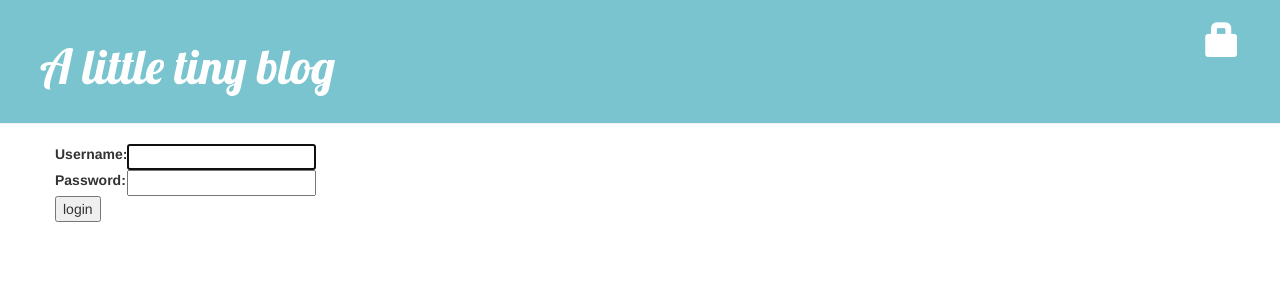
After one commit to amyhenning/django-tutorial, a Django app: page /accounts/login/ in a window 1280 px wide. The commit adds this page. Shown: the top 300 px of the page. Run offline with Django 3.2, Linux system fonts and the light colour scheme; some libraries are stand-ins or nearby versions.

Commit message:
Added login/logout and more permissions

```diff
--- a/blog/templates/blog/base.html
+++ b/blog/templates/blog/base.html
@@ -14,6 +14,9 @@
       {% if user.is_authenticated %}
         <a href="{% url 'post_new' %}" class="top-menu"><span class="glyphicon glyphicon-plus"></span></a>
         <a href="{% url 'post_draft_list' %}" class="top-menu"><span class="glyphicon glyphicon-edit"></span></a>
+        <p class="top-menu">Hello, {{ user.username }} <small>(<a href="{% url 'logout' %}">Log out</a>)</small></p>
+      {% else %}
+        <a href="{% url 'login' %}" class="top-menu"><span class="glyphicon glyphicon-lock"></span></a>
       {% endif %}
       <h1><a href="/">A little tiny blog</a></h1>
     </div>
--- /dev/null
+++ b/blog/templates/registration/login.html
@@ -0,0 +1,25 @@
+{% extends 'blog/base.html' %}
+
+{% block content %}
+  {% if form.errors %}
+    <p>Your username and password didn't match. Please try again.</p>
+  {% endif %}
+
+  <form method="post" action="{% url 'login' %}">
+  {% csrf_token %}
+    <table>
+      <tr>
+        <td>{{ form.username.label_tag }}</td>
+        <td>{{ form.username }}</td>
+      </tr>
+
+      <tr>
+        <td>{{ form.password.label_tag }}</td>
+        <td>{{ form.password }}</td>
+      </tr>
+    </table>
+
+    <input type="submit" value="login" />
+    <input type="hidden" name="next" value="{{ next }}" />
+  </form>
+{% endblock %}
--- a/blog/views.py
+++ b/blog/views.py
@@ -4,6 +4,7 @@ from .models import Post
 from django.shortcuts import render, get_object_or_404
 from .forms import PostForm
 from django.shortcuts import redirect
+from django.contrib.auth.decorators import login_required
 
 def post_list(request):
     posts = Post.objects.filter(published_date__lte=timezone.now()).order_by('published_date')
@@ -13,6 +14,7 @@ def post_detail(request, pk):
     post = get_object_or_404(Post, pk=pk)
     return render(request, 'blog/post_detail.html', {'post': post})
 
+@login_required
 def post_new(request):
     if request.method == "POST":
         form = PostForm(request.POST)
@@ -25,6 +27,7 @@ def post_new(request):
         form = PostForm()
     return render(request, 'blog/post_edit.html', {'form': form})
 
+@login_required
 def post_edit(request, pk):
     post = get_object_or_404(Post, pk=pk)
     if request.method == "POST":
@@ -38,15 +41,18 @@ def post_edit(request, pk):
         form = PostForm(instance=post)
     return render(request, 'blog/post_edit.html', {'form': form})
 
+@login_required
 def post_draft_list(request):
     posts = Post.objects.filter(published_date__isnull=True).order_by('created_date')
     return render(request, 'blog/post_draft_list.html', {'posts': posts})
 
+@login_required
 def post_publish(request, pk):
     post = get_object_or_404(Post, pk=pk)
     post.publish()
     return redirect('post_detail', pk=pk)
 
+@login_required
 def post_remove(request, pk):
     post = get_object_or_404(Post, pk=pk)
     post.delete()
--- a/mysite/settings.py
+++ b/mysite/settings.py
@@ -120,3 +120,6 @@ USE_TZ = True
 
 STATIC_URL = '/static/'
 STATIC_ROOT = os.path.join(BASE_DIR, 'static')
+
+
+LOGIN_REDIRECT_URL = '/'
--- a/mysite/urls.py
+++ b/mysite/urls.py
@@ -16,7 +16,11 @@ Including another URLconf
 from django.contrib import admin
 from django.urls import path, include
 
+from django.contrib.auth import views
+
 urlpatterns = [
     path('admin/', admin.site.urls),
+    path('accounts/login/', views.LoginView.as_view(), name='login'),
+    path('accounts/logout', views.LogoutView.as_view(next_page='/'), name='logout'),
     path('', include('blog.urls')),
 ]
```
